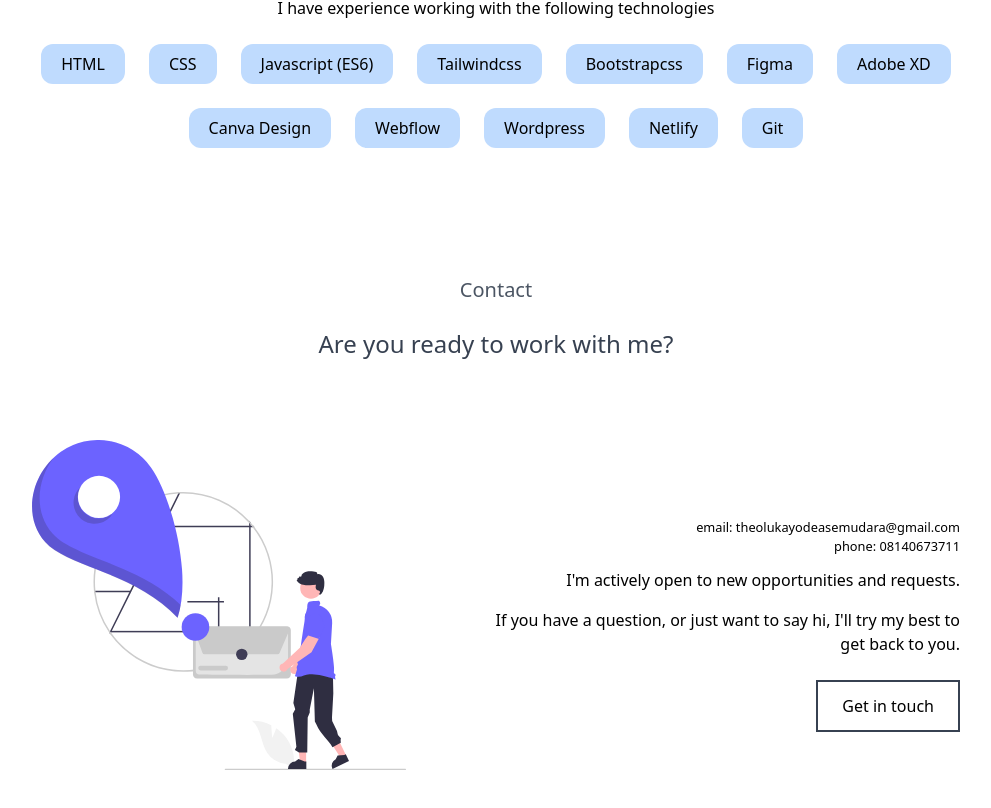
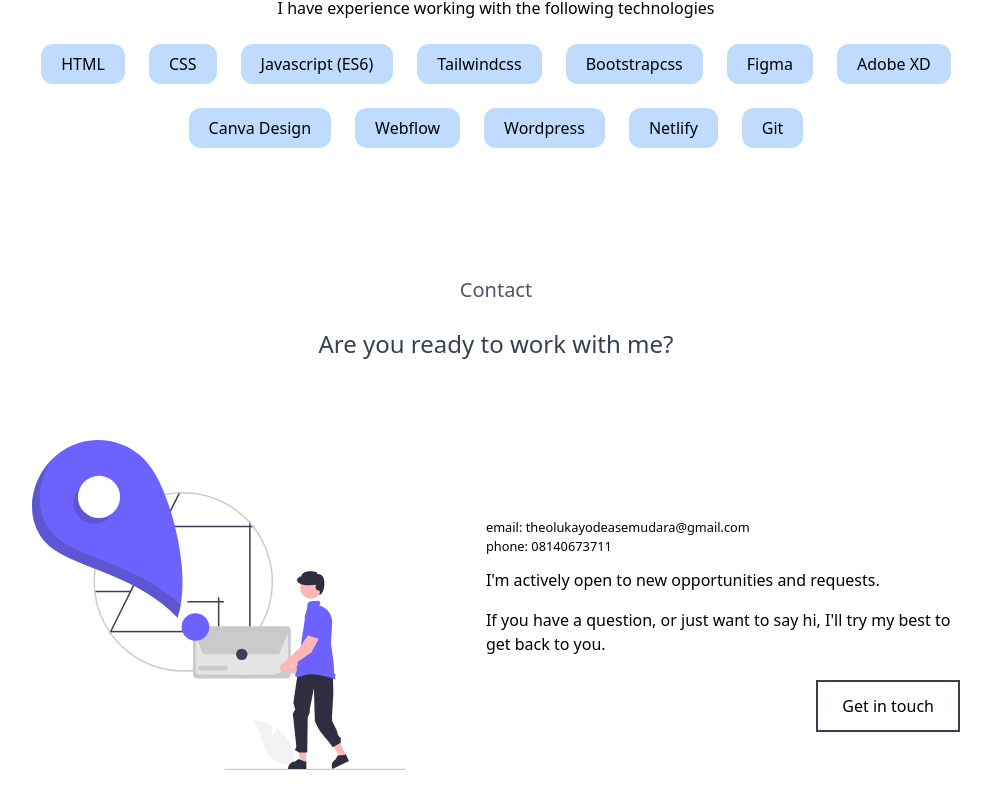
Before and after one commit to blaqnativity/myportfolios.com, a Nuxt app: page / in a window 1280 px wide. Shown: the part 1464-2272 px from the top of the page, without its empty margins (144-1135 px from the left). Built offline with nearby package versions, Linux system fonts and the light colour scheme.

Commit message:
text realigned

```diff
--- a/pages/index.vue
+++ b/pages/index.vue
@@ -142,10 +142,13 @@
           <img src="~/assets/img/contact.svg" alt="" />
         </div>
         <!-- items right -->
-        <div class="text-center md:text-right">
-          <div class="flex flex-col items-center mb-3 md:items-end">
-            <small>email: theolukayodeasemudara@gmail.com</small>
-            <small>phone: 08140673711</small>
+        <div class="text-center md:text-left">
+          <div class="flex flex-col items-center mb-3 md:items-start">
+            <small
+              ><span class="font-medium">email:</span>
+              theolukayodeasemudara@gmail.com</small
+            >
+            <small><span class="font-medium">phone:</span> 08140673711</small>
           </div>
           <p class="mb-4">
             I'm actively open to new opportunities and requests.
```
